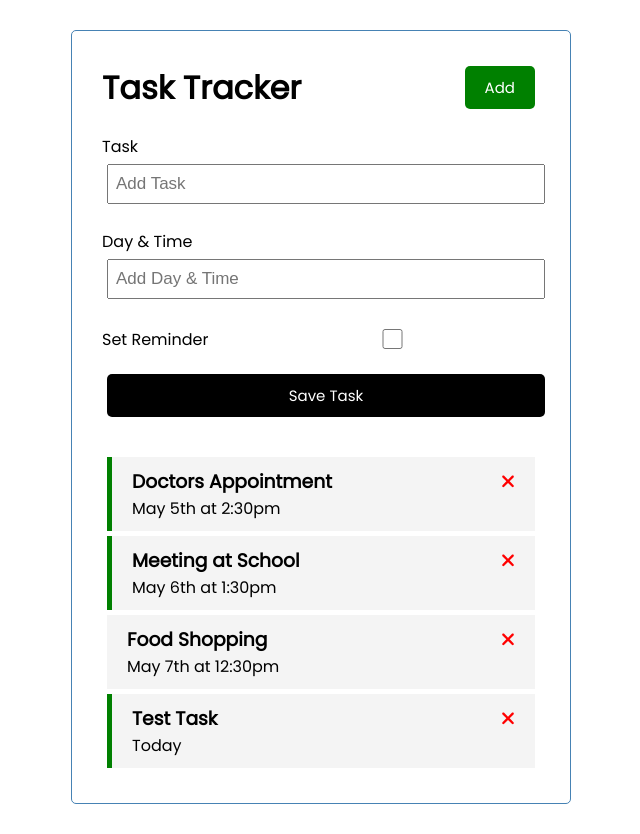
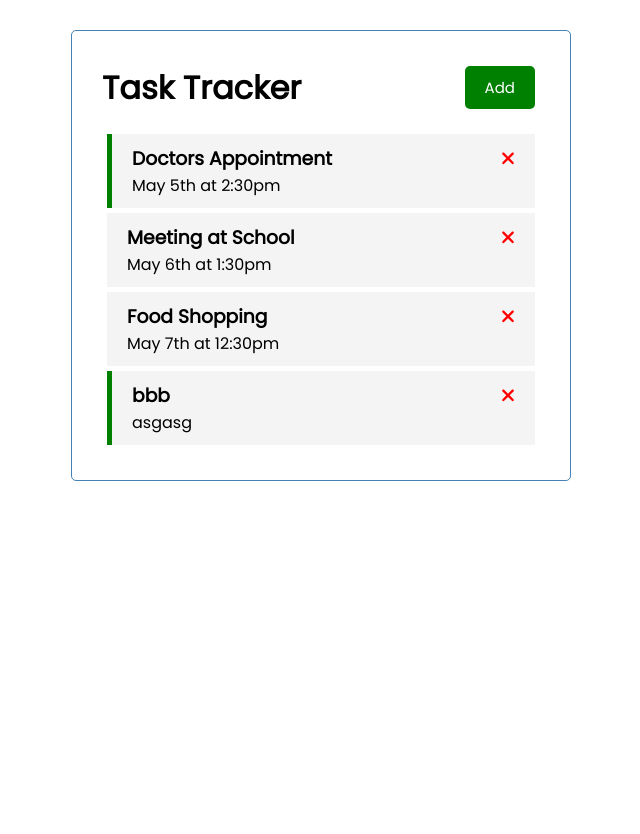
Before and after one commit to JohnDoubleUB/angular-crash, an Angular app: page / in a window 1280 px wide. Shown: the whole page, without its empty margins (319-959 px from the left). After the commit the page ends 800 px from the top, so only its background shows below. Built offline with nearby package versions, Linux system fonts and the light colour scheme; data requests are answered from the project's data file.

Commit message:
Adding subscription event for toggling add section

```diff
--- a/db.json
+++ b/db.json
@@ -10,7 +10,7 @@
       "id": 2,
       "text": "Meeting at School",
       "day": "May 6th at 1:30pm",
-      "reminder": true
+      "reminder": false
     },
     {
       "id": 3,
@@ -19,8 +19,8 @@
       "reminder": false
     },
     {
-      "text": "Test Task",
-      "day": "Today",
+      "text": "bbb",
+      "day": "asgasg",
       "reminder": true,
       "id": 4
     }
--- a/src/app/components/add-task/add-task.component.html
+++ b/src/app/components/add-task/add-task.component.html
@@ -1,5 +1,5 @@
 <!-- ngSubmit lets us nicely handle the submitting of this form in angular -->
-<form (ngSubmit)="onSubmit()" class="add-form">
+<form *ngIf="showAddTask" (ngSubmit)="onSubmit()" class="add-form">
     <div class="form-control">
         <label for="text">Task</label>
         <!-- We are using [()] because we want to define a two way data binding -->
--- a/src/app/components/add-task/add-task.component.ts
+++ b/src/app/components/add-task/add-task.component.ts
@@ -1,5 +1,9 @@
 import { Component, OnInit, Output, EventEmitter } from '@angular/core';
 import { Task } from '../../Task'
+import { UiService } from '../../services/ui.service'; //Add it here
+import { Subscription } from 'rxjs';
+
+
 @Component({
   selector: 'app-add-task',
   templateUrl: './add-task.component.html',
@@ -10,11 +14,18 @@
   text: string;
   day: string;
   reminder: boolean = false; //Set a default value
+  subscription: Subscription;
+  showAddTask: boolean;
   //We want to set a two way data binding for the input of these fields
 
-  constructor() { }
+  constructor(private uiService: UiService) { }
 
   ngOnInit(): void {
+    this.subscription = this.uiService
+      .onToggle()
+      .subscribe((value)=>{
+        this.showAddTask = value;
+      });
   }
 
   onSubmit()
--- a/src/app/components/header/header.component.html
+++ b/src/app/components/header/header.component.html
@@ -4,6 +4,8 @@
     <!--
         Now that btnClick is an event emitter we can call something else here, this component can now be used in various
         places because we can easily define color, text and the method it is supposed to call
+
+        We've changed the button so color and text changes based on component variable showAddTask
     -->
-     <app-button color="green" text="Add" (btnClick)="toggleAddTask()"></app-button>
+     <app-button color="{{showAddTask ? 'red' : 'green' }}" text="{{showAddTask ? 'Close' : 'Add'}}" (btnClick)="toggleAddTask()"></app-button>
 </header>
--- a/src/app/components/header/header.component.ts
+++ b/src/app/components/header/header.component.ts
@@ -1,4 +1,6 @@
 import { Component, OnInit } from '@angular/core';
+import { UiService } from '../../services/ui.service'; //Add our ui service
+import { Subscription } from 'rxjs'//We also need subscription
 
 @Component({
   selector: 'app-header',
@@ -6,18 +8,26 @@
   styleUrls: ['./header.component.css']
 })
 export class HeaderComponent implements OnInit {
+  title: string = 'Task Tracker';
+  showAddTask: boolean = false; //This will be used to change the button text and color
+  subscription: Subscription;
 
-  title: string = 'Task Tracker';
-  constructor() { }
+  constructor(private uiService: UiService) { } //Include the UiService
 
   /**This is what you want to use most of the time when initializing code
    * when a component loads, or when you want to make a http request
    * **/
   ngOnInit(): void {
+    //We want to subscribe to this
+    this.subscription = this.uiService
+      .onToggle()
+      .subscribe((value) => this.showAddTask = value)
   }
 
   toggleAddTask()
   {
-    console.log("toggleeee");
+    this.uiService.toggleAddTask();
   }
+
+
 }
--- /dev/null
+++ b/src/app/services/ui.service.ts
@@ -0,0 +1,25 @@
+import { Injectable } from '@angular/core';
+import {Observable, Subject} from 'rxjs'; //Bringing in observable and subject
+
+@Injectable({
+  providedIn: 'root'
+})
+export class UiService {
+  private showAddTask: boolean = false;
+  private subject = new Subject<any>();
+
+  constructor() { }
+
+  //Call this when we click it
+  toggleAddTask(): void
+  {
+    this.showAddTask = !this.showAddTask;
+    this.subject.next(this.showAddTask); //This will pass the task
+  }
+
+  //Use this to bind to wherever we care about
+  onToggle(): Observable<any>
+  {
+    return this.subject.asObservable();
+  }
+}
```
Also changed, not shown: 2 other files (tests, documents, lock files or other folders).
